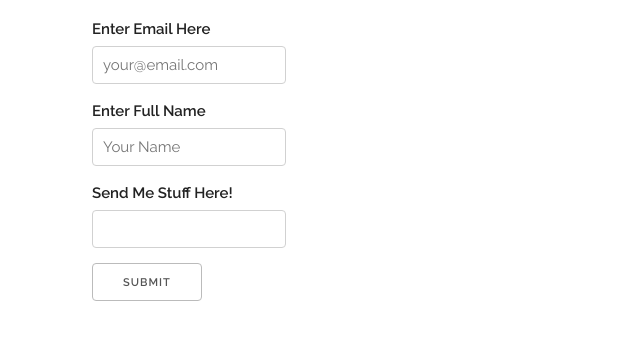
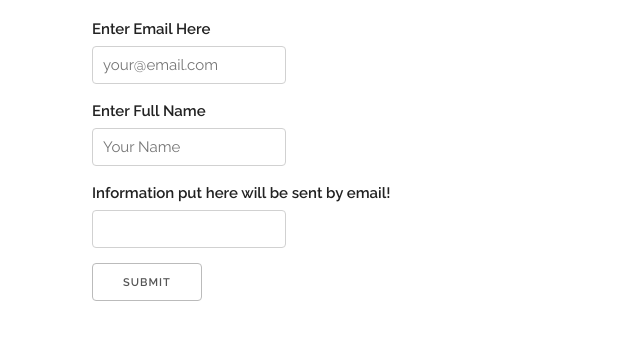
Before and after one commit to roy-raz/Skeleton-2.0.4, a plain HTML site: page Skeleton-2.0.4/about.html in a window 1280 px wide. Shown: the part 794-1134 px from the top of the page, without its empty margins (68-708 px from the left). Drawn offline with Linux system fonts and the light colour scheme.

Commit message:
Update about.html, changed description in form

```diff
--- a/Skeleton-2.0.4/about.html
+++ b/Skeleton-2.0.4/about.html
@@ -47,7 +47,7 @@
             <input type="text" id="email" placeholder="your@email.com"><br>
             <label for="fullname">Enter Full Name</label>
             <input type="text" id="fullname" placeholder="Your Name"><br>
-            <label for="emailContent">Send Me Stuff Here!</label>
+            <label for="emailContent">Information put here will be sent by email!</label>
             <input type="text" id="emailContent"><br>
             <input type="submit" value="Submit">
           </form>
```
